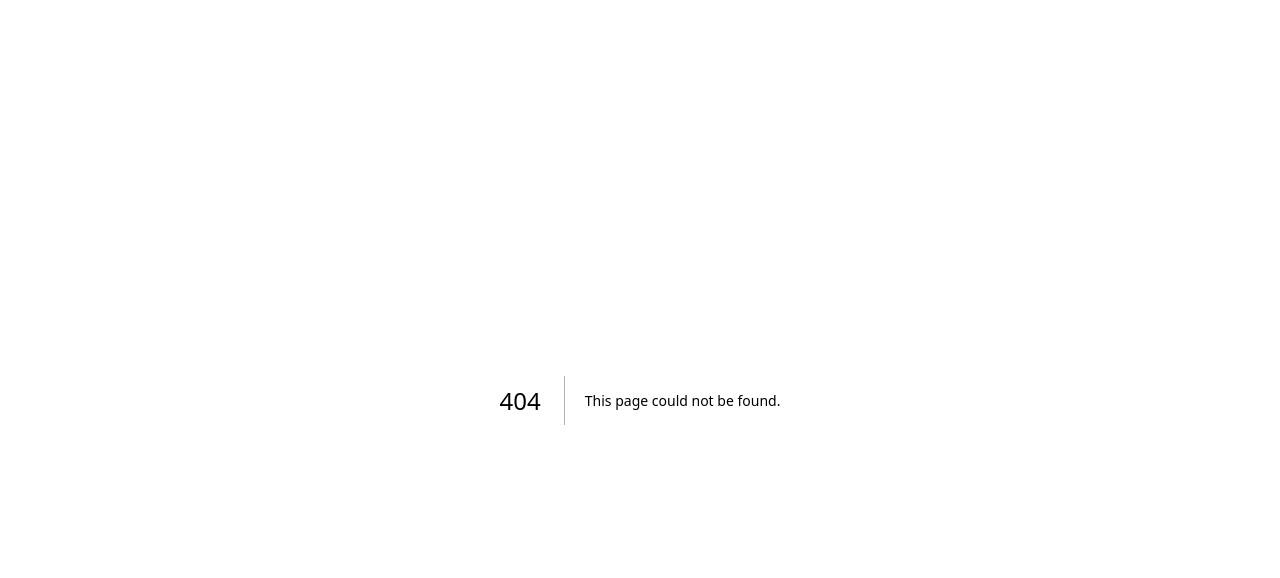
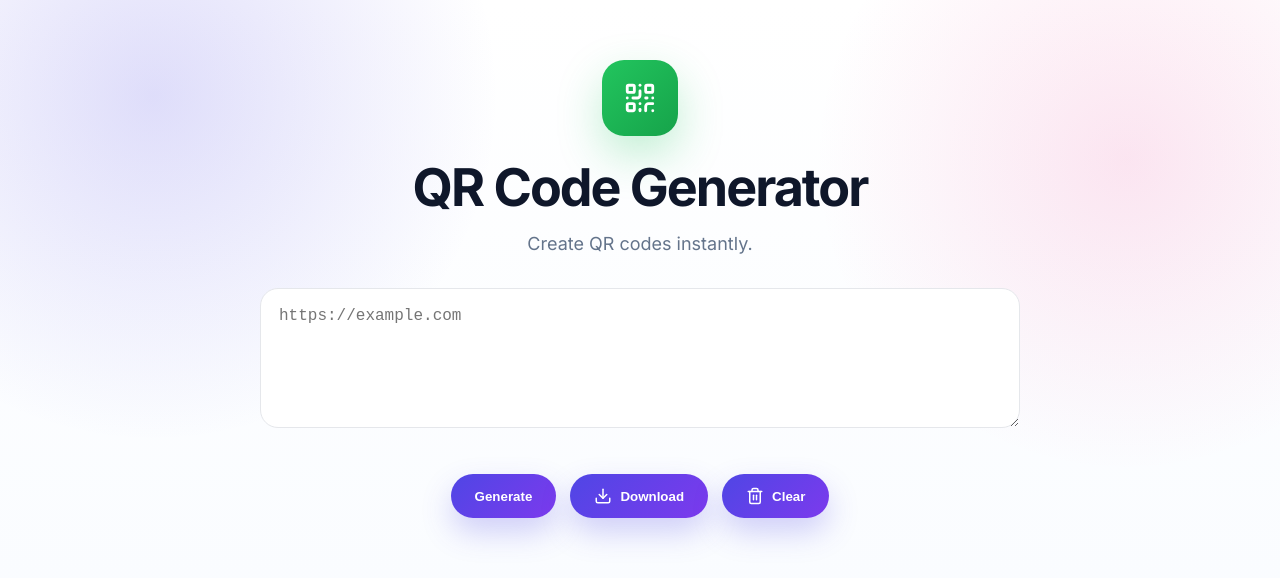
Before and after one commit to xieshaomiao/unitoolshub, a Next.js app: page /tools/qrcode in a window 1280 px wide. Before the commit this address had no page. Shown: the top 578 px of the page. Built offline with nearby package versions, Linux system fonts and the light colour scheme.

Commit message:
feat: add qr code generator

```diff
--- a/app/globals.css
+++ b/app/globals.css
@@ -881,3 +881,39 @@ a {
 .uuid-list p {
   color: #64748b;
 }
+
+.qr-panel {
+  max-width: 760px;
+  margin: 0 auto;
+  display: flex;
+  flex-direction: column;
+  gap: 24px;
+}
+
+.qr-panel textarea {
+  min-height: 140px;
+  padding: 18px;
+  border-radius: 18px;
+  border: 1px solid #e5e7eb;
+  resize: vertical;
+  font-size: 16px;
+}
+
+.qr-preview {
+  display: flex;
+  justify-content: center;
+  padding: 30px;
+  border-radius: 22px;
+  background: rgba(255,255,255,.88);
+  border: 1px solid rgba(226,232,240,.95);
+}
+
+.qr-preview img {
+  width: 260px;
+  height: 260px;
+}
+
+.qr-image {
+  width: 260px;
+  height: 260px;
+}
--- /dev/null
+++ b/app/tools/qrcode/page.tsx
@@ -0,0 +1,77 @@
+"use client";
+
+import { useState } from "react";
+import QRCode from "qrcode";
+import { Download, QrCode, Trash2 } from "lucide-react";
+import Button from "@/components/ui/Button";
+
+export default function Page() {
+  const [text, setText] = useState("");
+  const [image, setImage] = useState("");
+
+  async function generate() {
+    if (!text.trim()) return;
+
+    const url = await QRCode.toDataURL(text, {
+      width: 320,
+      margin: 2,
+    });
+
+    setImage(url);
+  }
+
+  function clear() {
+    setText("");
+    setImage("");
+  }
+
+  function download() {
+    if (!image) return;
+
+    const a = document.createElement("a");
+    a.href = image;
+    a.download = "qrcode.png";
+    a.click();
+  }
+
+  return (
+    <main className="tool-page">
+      <section className="tool-hero">
+        <div className="tool-icon-large purple">
+          <QrCode size={34} />
+        </div>
+
+        <h1>QR Code Generator</h1>
+        <p>Create QR codes instantly.</p>
+      </section>
+
+      <section className="qr-panel">
+        <textarea
+          value={text}
+          onChange={(e) => setText(e.target.value)}
+          placeholder="https://example.com"
+        />
+
+        <div className="tool-actions">
+          <Button onClick={generate}>Generate</Button>
+
+          <Button variant="secondary" onClick={download}>
+            <Download size={18} />
+            Download
+          </Button>
+
+          <Button variant="secondary" onClick={clear}>
+            <Trash2 size={18} />
+            Clear
+          </Button>
+        </div>
+
+        {image && (
+          <div className="qr-preview">
+            <img src={image} alt="QR Code" className="qr-image" />
+          </div>
+        )}
+      </section>
+    </main>
+  );
+}
--- a/lib/tools.ts
+++ b/lib/tools.ts
@@ -35,7 +35,7 @@ export const tools = [
     id: "qr-code-generator",
     name: "QR Code Generator",
     description: "Create custom QR codes for any content.",
-    href: "#",
+    href: "/tools/qrcode",
     category: "Generator",
     icon: QrCode,
     tone: "purple",
--- a/package.json
+++ b/package.json
@@ -11,12 +11,14 @@
   "dependencies": {
     "lucide-react": "^1.23.0",
     "next": "16.2.10",
+    "qrcode": "^1.5.4",
     "react": "19.2.4",
     "react-dom": "19.2.4"
   },
   "devDependencies": {
     "@tailwindcss/postcss": "^4",
     "@types/node": "^20",
+    "@types/qrcode": "^1.5.6",
     "@types/react": "^19",
     "@types/react-dom": "^19",
     "eslint": "^9",
```
Also changed, not shown: 1 other file (tests, documents, lock files or other folders).
